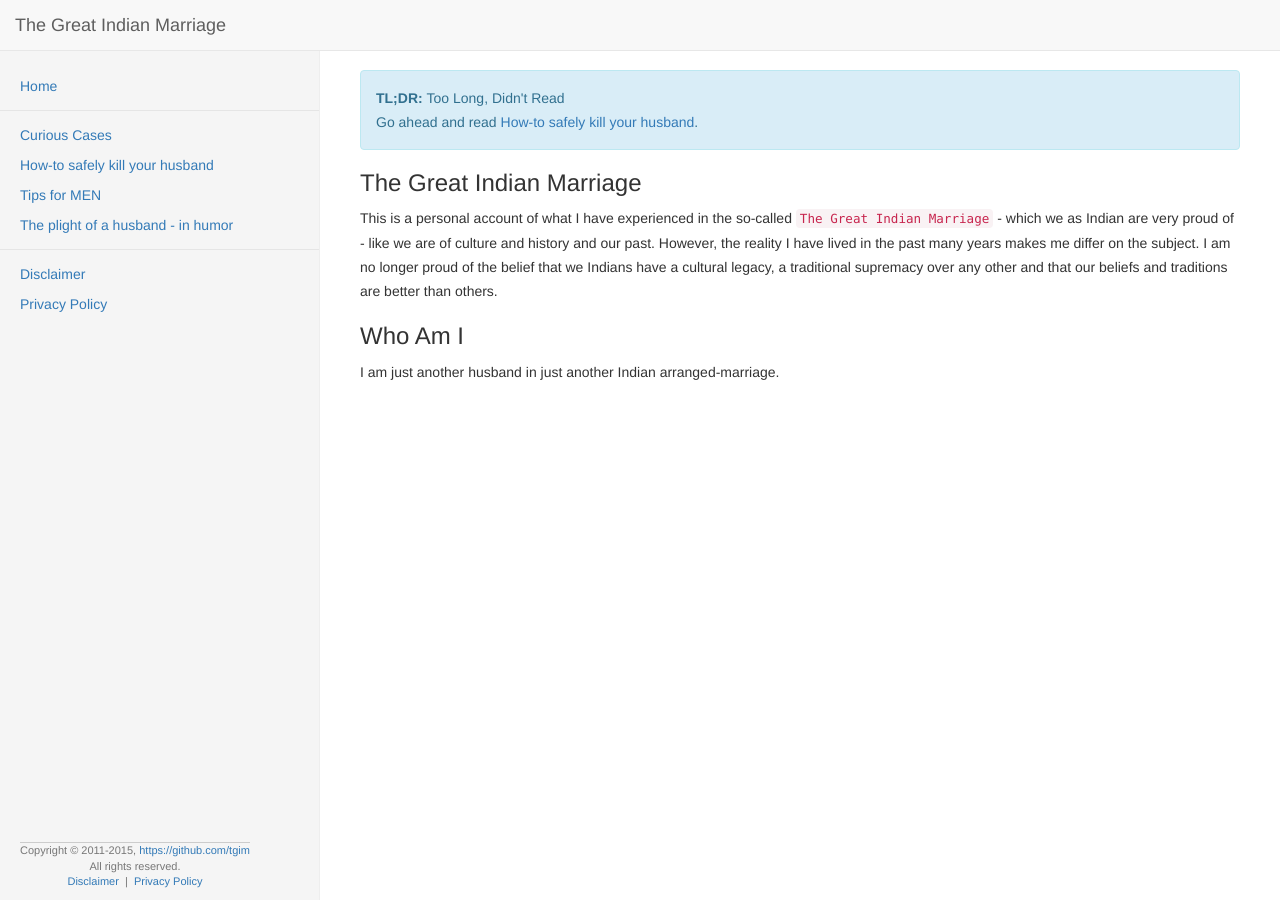
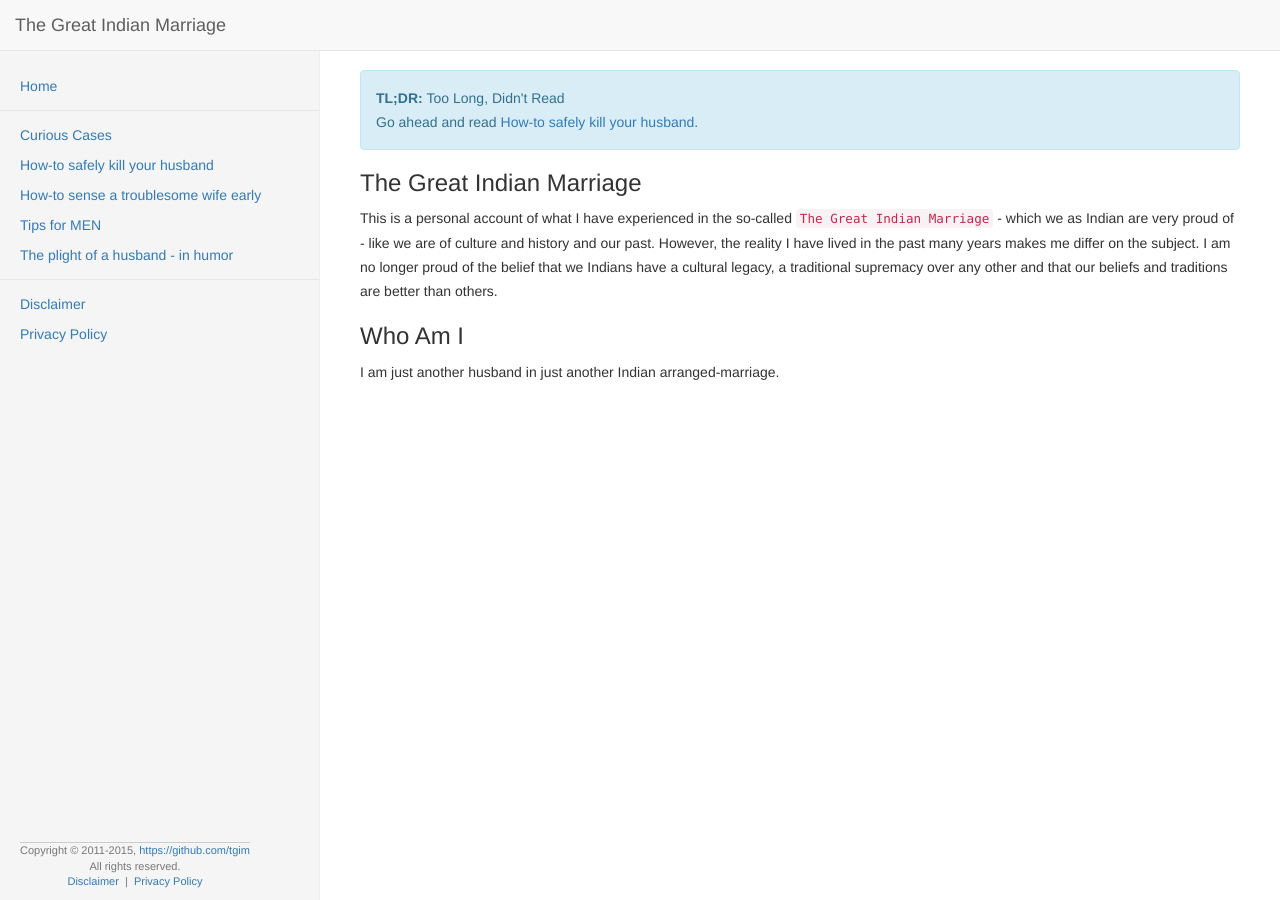
Before and after one commit to tgim/tgim.github.io, a Jekyll site: the page built from index.md, in a window 1280 px wide. Built offline with Jekyll 4.4.1, drawn with Linux system fonts in a browser that asks for light colours; nearby versions of some CDN libraries.

Commit message:
Update default.html

```diff
--- a/_layouts/default.html
+++ b/_layouts/default.html
@@ -34,7 +34,8 @@
 					<li class="nav-divider"></li>
 					<li><a href="#">Curious Cases</a></li>
 					<li><a href="/kill.html">How-to safely kill your husband</a></li>
-					<li><a href="#">Tips for MEN</a></li>
+					<li><a href="/sense.html">How-to sense a troublesome wife early</a></li>
+					<li><a href="/tips.html">Tips for MEN</a></li>
 					<li><a href="/jokes.html">The plight of a husband - in humor</a></li>
 					<li class="nav-divider"></li>
 					<li><a href="/disclaimer.html">Disclaimer</a></li>
```
